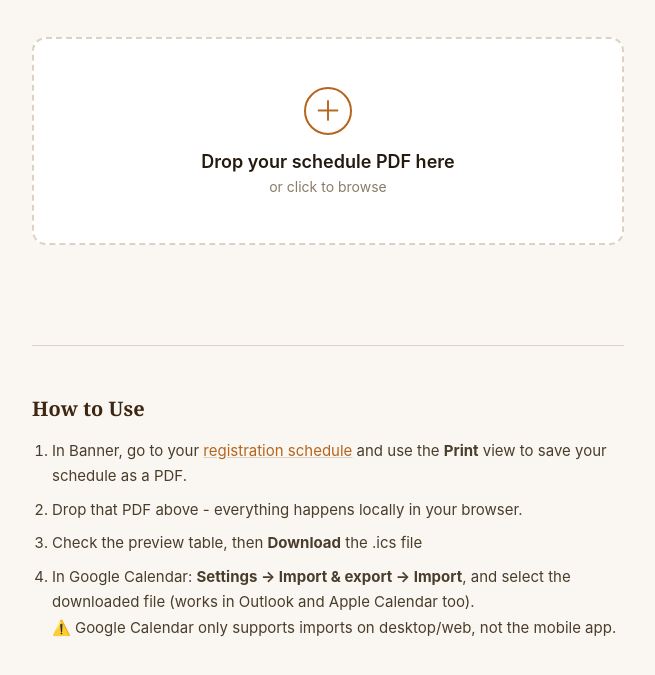
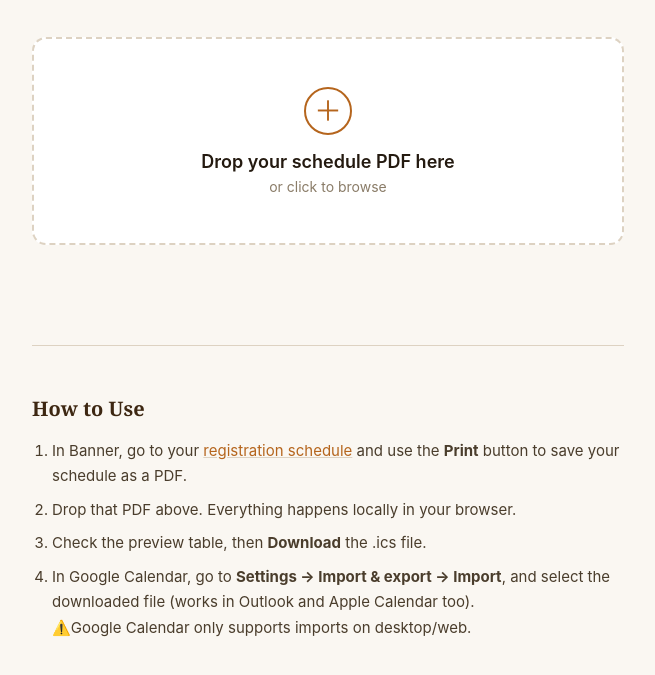
Before and after one commit to das428/schedule-to-calendar, a website with bundled scripts: page index.html in a window 1280 px wide. Shown: the part 201-876 px from the top of the page, without its empty margins (312-967 px from the left). Built offline with nearby package versions, Linux system fonts and the light colour scheme.

Commit message:
changes to use description

```diff
--- a/index.html
+++ b/index.html
@@ -52,11 +52,11 @@
       <h2>How to Use</h2>
       <ol>
         <li>In Banner, go to your <a href="https://reg-prod.ec.lehigh.edu/StudentRegistrationSsb/ssb/registrationHistory/registrationHistory" target="_blank" rel="noopener">registration schedule</a>
-          and use the <strong>Print</strong> view to save your schedule as a PDF.</li>
-        <li>Drop that PDF above - everything happens locally in your browser.</li>
-        <li>Check the preview table, then <strong>Download</strong> the .ics file</li>
-        <li>In Google Calendar: <strong>Settings → Import & export → Import</strong>, and select the downloaded file (works in Outlook and Apple Calendar too).
-        <br>⚠️ Google Calendar only supports imports on desktop/web, not the mobile app.</li>
+          and use the <strong>Print</strong> button to save your schedule as a PDF.</li>
+        <li>Drop that PDF above. Everything happens locally in your browser.</li>
+        <li>Check the preview table, then <strong>Download</strong> the .ics file.</li>
+        <li>In Google Calendar, go to <strong>Settings → Import & export → Import</strong>, and select the downloaded file (works in Outlook and Apple Calendar too).
+        <br>⚠️Google Calendar only supports imports on desktop/web.</li>
       </ol>
     </section>
 
```
